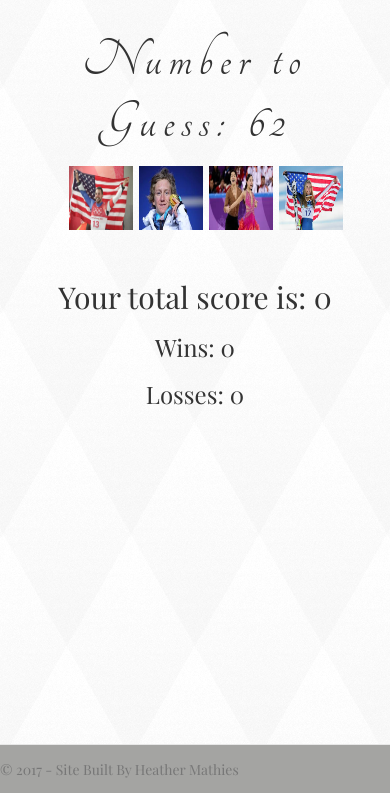
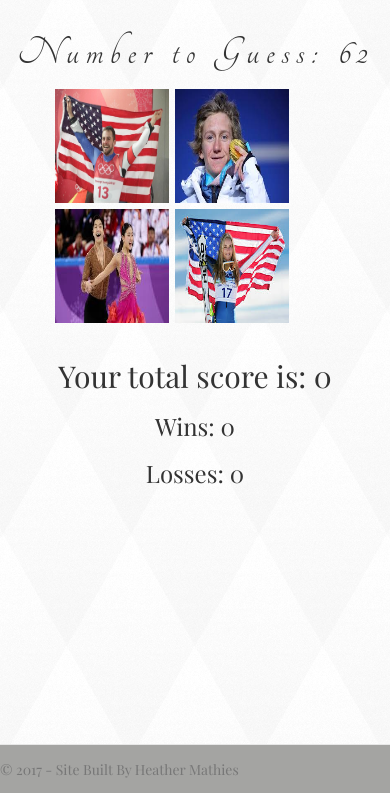
Before and after one commit to hmathies/Crystal-Game, a plain HTML site: page index.html in a window 390 px wide. Shown: the top 793 px of the page. Drawn offline with nearby package versions, Linux system fonts and the light colour scheme; a web font is replaced by a local one.

Commit message:
Adjust image sizes

```diff
--- a/assets/css/style.css
+++ b/assets/css/style.css
@@ -44,8 +44,8 @@
   	}
     @media only screen and (max-width: 991px) {
       .crystal-image {
-        width: 150px;
-        height: 150px;
+        width: 180px;
+        height: 180px;
         padding: 5px;
 
       }
@@ -66,8 +66,8 @@
    }
     @media only screen and (max-width: 768px) {
       .crystal-image {
-        width: 100px;
-        height: 100px;
+        width: 140px;
+        height: 140px;
         padding: 5px;
 
       }
@@ -89,24 +89,29 @@
     }
     @media only screen and (max-width: 440px) {
       .crystal-image {
-        width: 70px;
-        height: 70px;
+        width: 120px;
+        height: 120px;
         padding: 3px;
+        float: left;
+
 
       }
       #crystals {
         margin: auto;
         display: block;
         text-align: center;
-        padding: 0 1em 0 4em;
+        padding: 0 1em 0 3em;
+
 
       }
       h1 {
-        font-size: 4em;
+        font-size: 3em;
+        text-align: center;
      }
      .score {
-      padding: 2em;
+      padding: 1em;
       text-align: center;
+
      }
 
 
```
